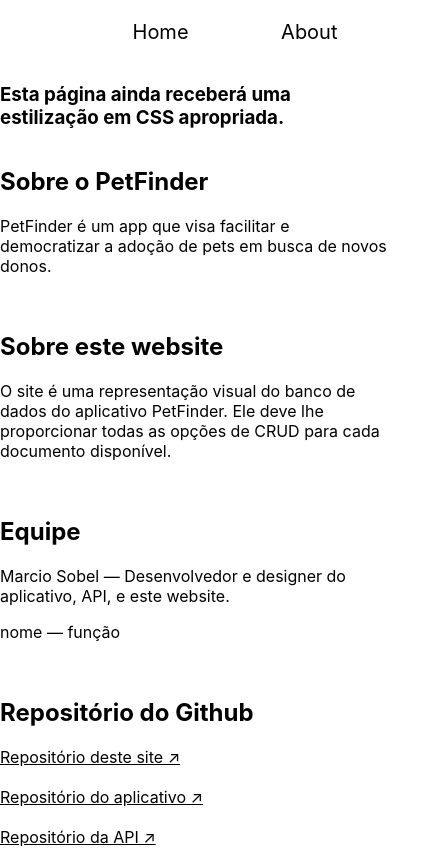
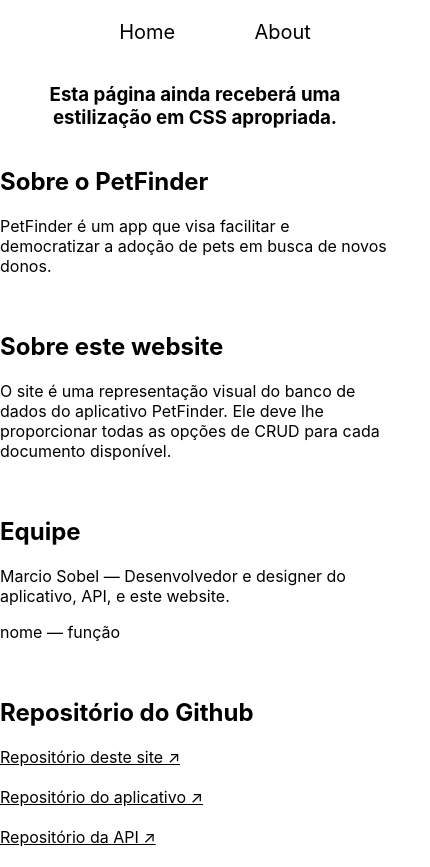
Before and after one commit to Web-Alta-performance/FinderWeb, a React (Create React App) app: page /about in a window 390 px wide. Shown: the whole page, 430 px wide, since content can reach past the window. Built offline with nearby package versions, Linux system fonts and the light colour scheme.

Commit message:
Better centralize text for responsiveness

```diff
--- a/src/components/navbar/Navbar.css
+++ b/src/components/navbar/Navbar.css
@@ -7,6 +7,7 @@
     font-size: 1.25rem;
 
     flex: 1;
+    display: flex;
 }
 
 .navBar ul {
--- a/src/components/pages/About.tsx
+++ b/src/components/pages/About.tsx
@@ -15,7 +15,7 @@
 const About = () => {
     return (<div>
             <div style={{flex: 1, display: 'flex', justifyContent: 'center'}}>
-                <h3>Esta página ainda receberá uma estilização em CSS apropriada.</h3>
+                <h3 style={{textAlign: 'center'}}>Esta página ainda receberá uma estilização em CSS apropriada.</h3>
             </div>
             <h2>Sobre o PetFinder</h2>
             <p>
@@ -31,9 +31,9 @@
             </p>
             <br/>
             <h2>Equipe</h2>
-            {team.map((member) => {
+            {team.map((member, key) => {
                 return (
-                    <p>{`${member.name} — ${member.function}`}</p>
+                    <p key={key}>{`${member.name} — ${member.function}`}</p>
                 )
             })}
             <br/>
```
